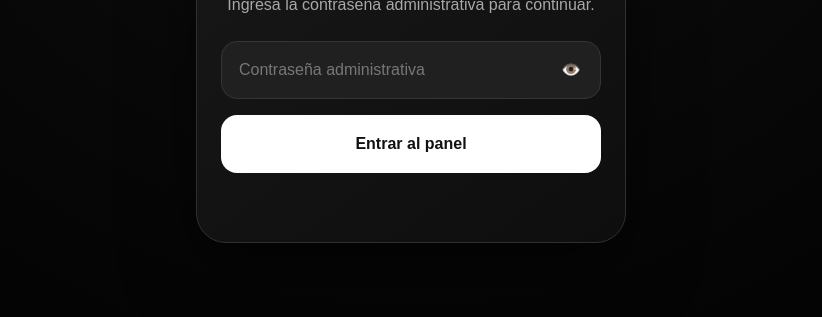
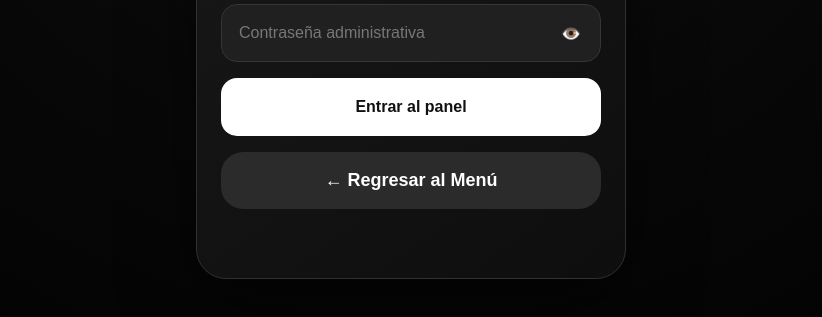
Before and after one commit to josefranciisco17-collab/The-Grand-Piano-2, a plain HTML site: page admin.html in a window 1280 px wide. Shown: the part 375-692 px from the top of the page, without its empty margins (229-1051 px from the left). Drawn offline with Linux system fonts and the light colour scheme.

Commit message:
agregar boton regresar al menu

```diff
--- a/admin.css
+++ b/admin.css
@@ -856,3 +856,28 @@ textarea:focus {
     grid-template-columns: 1fr 1fr;
   }
 }
+
+
+.back-menu-button{
+    display:block;
+    width:100%;
+    margin-top:16px;
+    padding:18px;
+    border-radius:22px;
+    background:#2b2b2b;
+    color:#fff;
+    text-align:center;
+    text-decoration:none;
+    font-size:18px;
+    font-weight:700;
+    box-sizing:border-box;
+    transition:.25s;
+}
+
+.back-menu-button:hover{
+    background:#3a3a3a;
+}
+
+.back-menu-button:active{
+    transform:scale(.98);
+}
--- a/admin.html
+++ b/admin.html
@@ -56,6 +56,11 @@
         <button class="primary-button" type="submit">
           Entrar al panel
         </button>
+
+     <a href="https://josefranciisco17-collab.github.io/The-Grand-Piano-2/menu.html"
+   class="back-menu-button">
+   ← Regresar al Menú
+   </a>
 
       </form>
 
```
